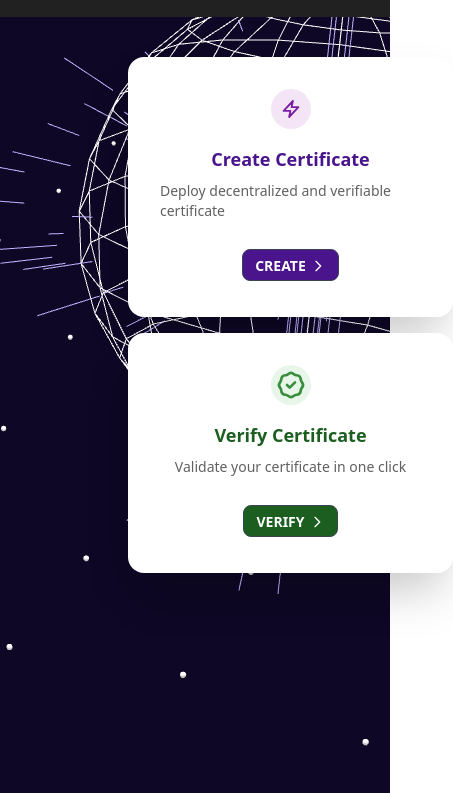
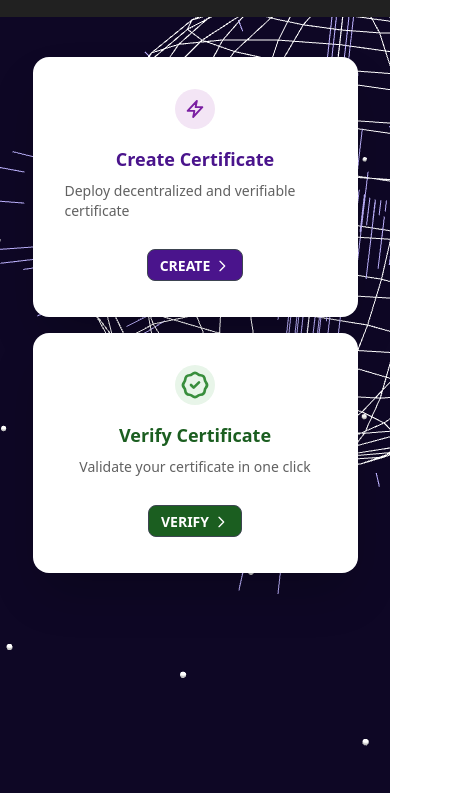
Before and after one commit to Youngblob/web, a website: page src/dash.html in a window 390 px wide. Shown: the part 51-844 px from the top of the page, 453 px wide, since content can reach past the window. Drawn offline with nearby package versions, Linux system fonts and the light colour scheme; animation ran at ten frames a second.

Commit message:
dash updates

```diff
--- a/src/dash.html
+++ b/src/dash.html
@@ -18,9 +18,9 @@
   <div class="main min-h-screen ">
 
     <header></header>
-    <div class="w-screen max-h-screen flex flex-col justify-start gap-4 pt-10">
+    <div class="z-50 w-screen max-h-screen flex flex-col place-items-center md:place-items-start  gap-4 pt-10">
 
-      <div class="card shadow-2xl w-10/12 md:w-96  text-primary-content bg-base-100 mx-32">
+      <div class="card shadow-2xl w-10/12 md:w-96  text-primary-content bg-base-100 md:mx-32">
         <div class="card-body items-center justify-center">
           <div class="flex items-center justify-center w-10 h-10 mb-4 rounded-full bg-purple-50">
             <svg class="w-8 h-8 text-purple-700" stroke="currentColor" viewBox="0 0 52 52">
@@ -40,7 +40,7 @@
         </div>
       </div>
 
-      <div class="card shadow-2xl w-10/12 md:w-96  text-primary-content bg-base-100 mx-32">
+      <div class="card shadow-2xl w-10/12 md:w-96  text-primary-content bg-base-100 md:mx-32">
         <div class="card-body items-center justify-center">
           <div class="flex items-center justify-center w-10 h-10 mb-4 rounded-full bg-green-50">
 
```
Also changed, not shown: src/assets/css/main.css.
